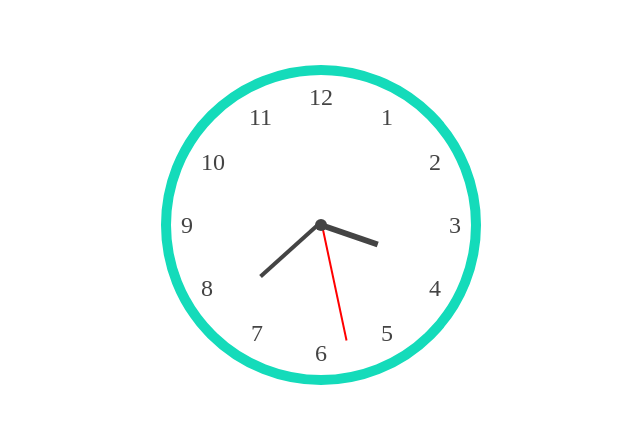
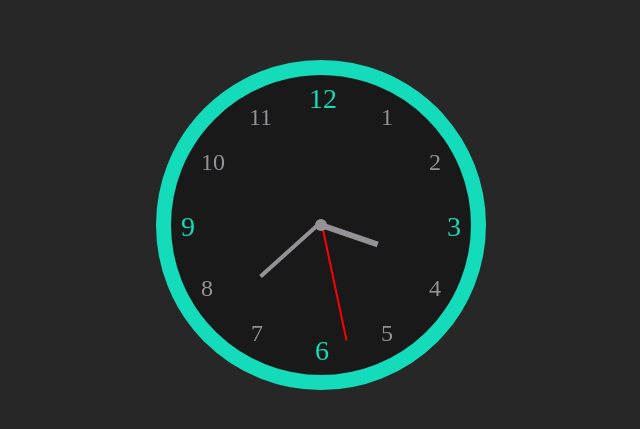
Before and after one commit to yedio/analog-clock, a React (Create React App) app: page / in a window 1280 px wide. Shown: the part 175-604 px from the top of the page, without its empty margins (319-959 px from the left). Built offline with nearby package versions, Linux system fonts and the light colour scheme.

Commit message:
Add: readme / Modify: css

```diff
--- a/src/components/Clock.tsx
+++ b/src/components/Clock.tsx
@@ -76,18 +76,19 @@ export default function Clock() {
 
 const ClockWrap = styled.div`
   position: absolute;
+  background-color: #191919;
   width: 300px;
   height: 300px;
   top: 50%;
   left: 50%;
   border-radius: 50%;
   transform: translate(-50%, -50%);
-  outline: 10px solid ${({ theme }) => theme.color.main};
+  outline: 15px solid ${({ theme }) => theme.color.main};
 `;
 
 const ClockCenter = styled.div`
   position: absolute;
-  background: ${({ theme }) => theme.color.dark};
+  background: #949297;
   width: 12px;
   height: 12px;
   border-radius: 50%;
@@ -107,7 +108,7 @@ const HourHand = styled(Hand)<{ hourAngle: number }>`
   height: 60px;
   top: 30%;
   left: 49%;
-  background: ${({ theme }) => theme.color.dark};
+  background: #949297;
   transform: ${props => `rotate(${props.hourAngle}deg)`};
 `;
 
@@ -116,7 +117,7 @@ const MinHand = styled(Hand)<{ minAngle: number }>`
   height: 80px;
   top: 22.5%;
   left: 49%;
-  background: ${({ theme }) => theme.color.dark};
+  background: #949297;
   transform: ${props => `rotate(${props.minAngle}deg)`};
 `;
 
@@ -131,6 +132,7 @@ const SecHand = styled(Hand)<{ secAngle: number }>`
 
 const ClockNum = styled.span`
   position: absolute;
+  color: #949297;
   font-size: 24px;
   text-align: center;
 
@@ -145,6 +147,8 @@ const ClockNum = styled.span`
   }
 
   &.num_3 {
+    color: ${({ theme }) => theme.color.main};
+    font-size: 28px;
     right: 10px;
     top: 46%;
   }
@@ -160,6 +164,8 @@ const ClockNum = styled.span`
   }
 
   &.num_6 {
+    color: ${({ theme }) => theme.color.main};
+    font-size: 28px;
     bottom: 10px;
     left: 48%;
   }
@@ -175,6 +181,8 @@ const ClockNum = styled.span`
   }
 
   &.num_9 {
+    color: ${({ theme }) => theme.color.main};
+    font-size: 28px;
     left: 10px;
     top: 46%;
   }
@@ -190,6 +198,8 @@ const ClockNum = styled.span`
   }
 
   &.num_12 {
+    color: ${({ theme }) => theme.color.main};
+    font-size: 28px;
     top: 10px;
     left: 46%;
   }
--- a/src/styles/customReset.ts
+++ b/src/styles/customReset.ts
@@ -55,7 +55,7 @@ export const customReset = css`
   }
 
   body {
-    background: #fff;
+    background: #272727;
     color: ${({ theme }) => theme.color.dark};
     font-size: 16px;
     font-weight: 400;
```
Also changed, not shown: src/redux/tooltipReducer.ts (+0 -9 lines), 1 other file (tests, documents, lock files or other folders).
